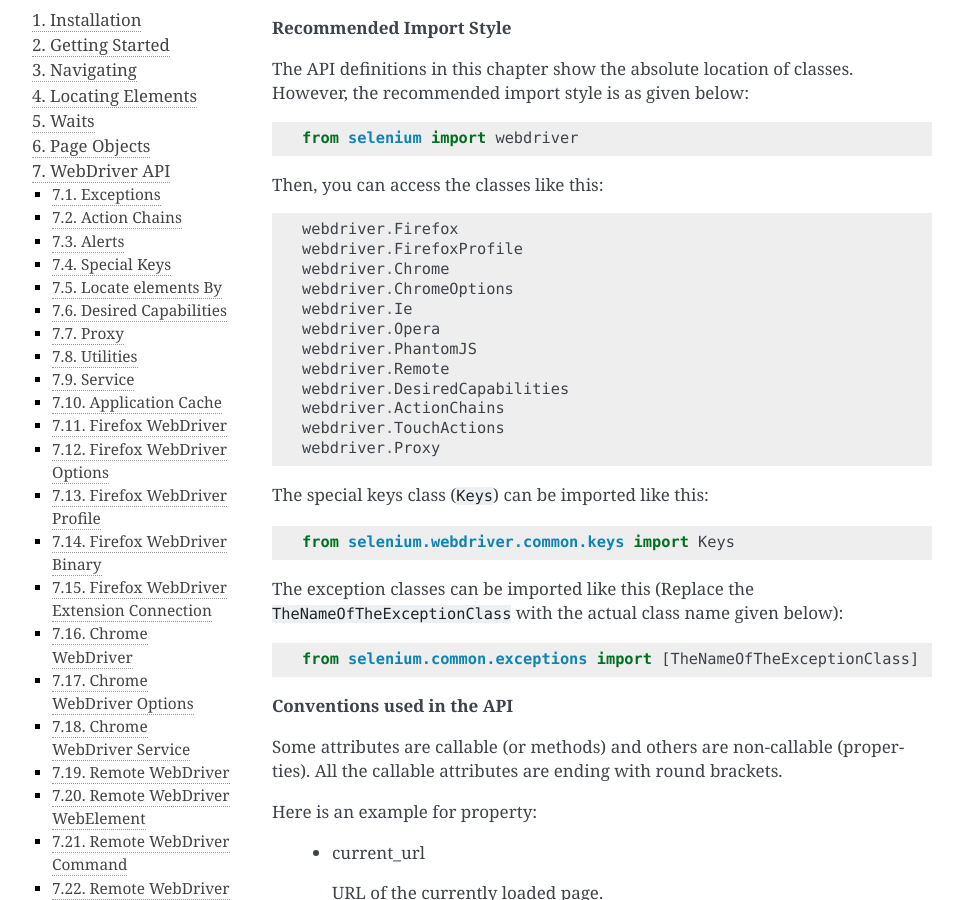
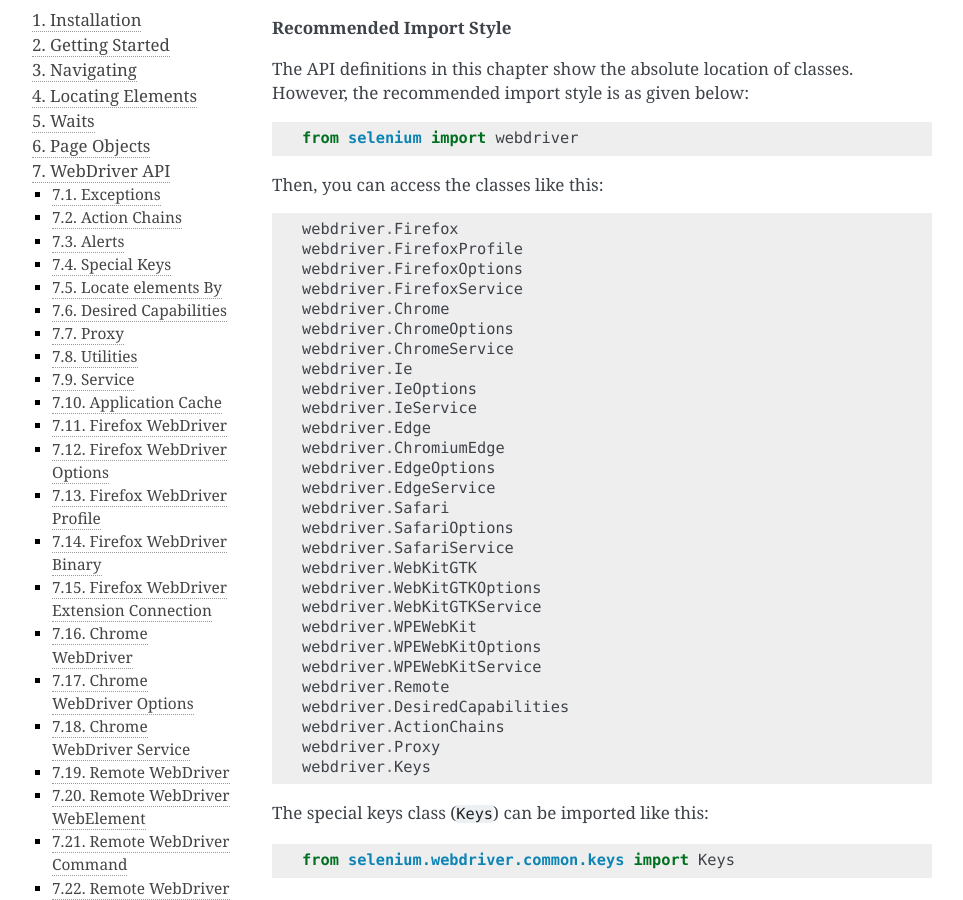
Before and after one commit to baijum/selenium-python, a Sphinx documentation site: the page built from source/api.rst, in a window 1280 px wide and 900 px high, scrolled down 263 px. Shown: the whole window, without its empty margins (148-1111 px from the left). Built offline with Sphinx 7.4.7, drawn with Linux system fonts in a browser that asks for light colours.

Commit message:
feat: update selenium.webdriver imports

```diff
--- a/source/api.rst
+++ b/source/api.rst
@@ -23,16 +23,32 @@
 
   webdriver.Firefox
   webdriver.FirefoxProfile
+  webdriver.FirefoxOptions
+  webdriver.FirefoxService
   webdriver.Chrome
   webdriver.ChromeOptions
+  webdriver.ChromeService
   webdriver.Ie
-  webdriver.Opera
-  webdriver.PhantomJS
+  webdriver.IeOptions
+  webdriver.IeService
+  webdriver.Edge
+  webdriver.ChromiumEdge
+  webdriver.EdgeOptions
+  webdriver.EdgeService
+  webdriver.Safari
+  webdriver.SafariOptions
+  webdriver.SafariService
+  webdriver.WebKitGTK
+  webdriver.WebKitGTKOptions
+  webdriver.WebKitGTKService
+  webdriver.WPEWebKit
+  webdriver.WPEWebKitOptions
+  webdriver.WPEWebKitService
   webdriver.Remote
   webdriver.DesiredCapabilities
   webdriver.ActionChains
-  webdriver.TouchActions
   webdriver.Proxy
+  webdriver.Keys
 
 The special keys class (``Keys``) can be imported like this::
 
```
